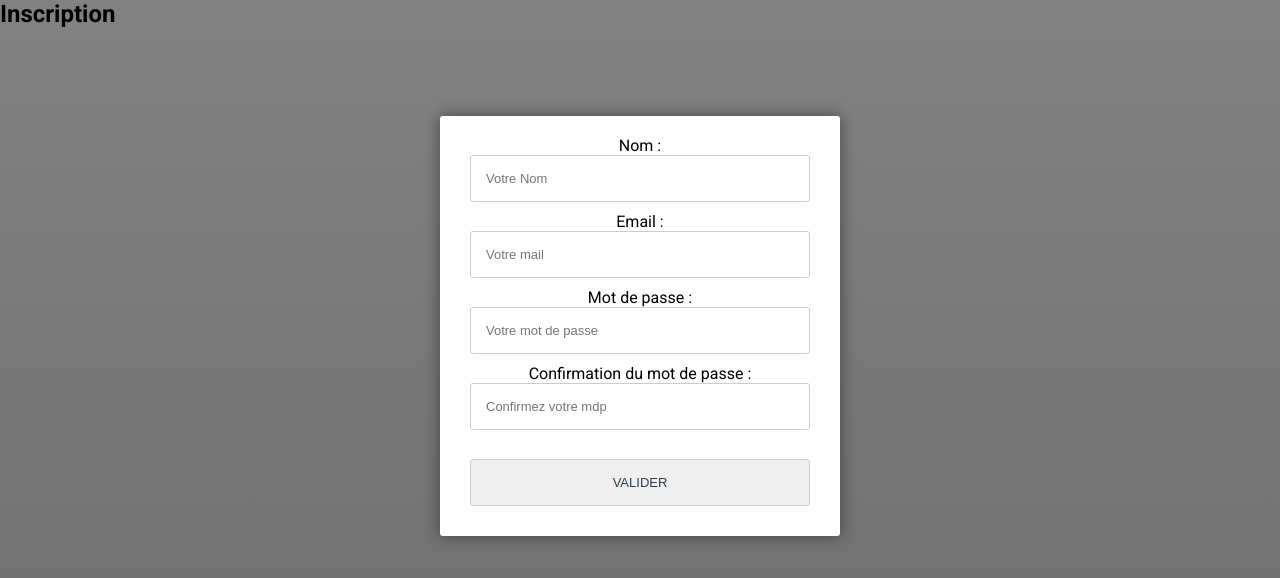
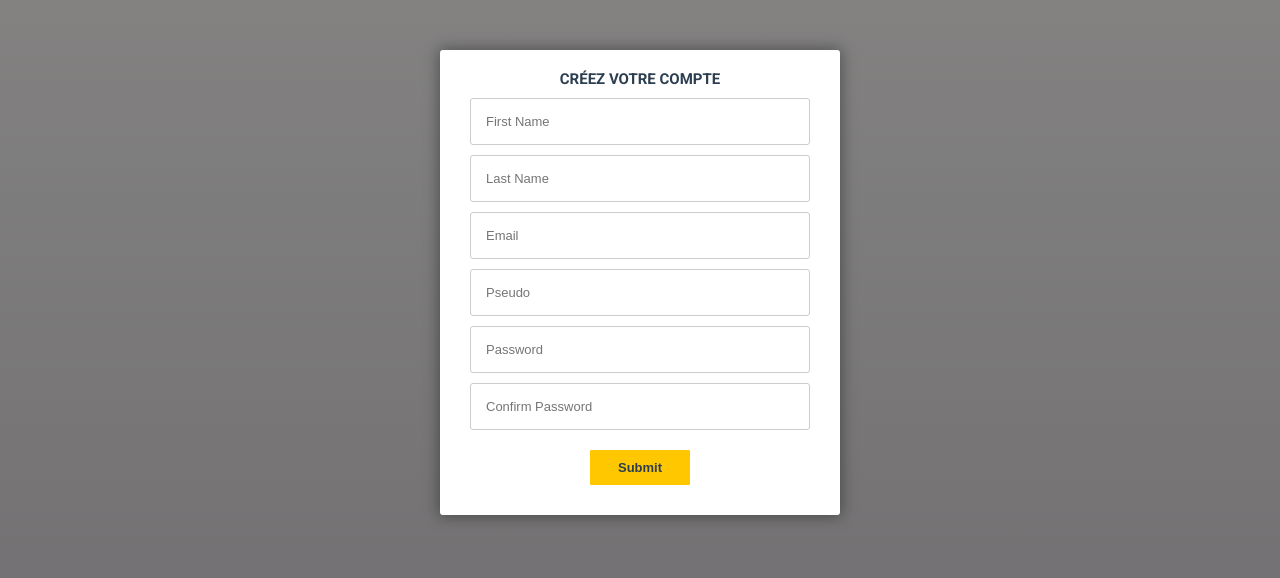
Before and after one commit to NathanGenne/RSS-feed-aggregator, a PHP site: page /newAccount/phase1 in a window 1280 px wide. Shown: the top 578 px of the page. Run offline with PHP 8.4, Linux system fonts and the light colour scheme.

Commit message:
email send

```diff
--- a/controllers/ControllerNewAccount.php
+++ b/controllers/ControllerNewAccount.php
@@ -50,6 +50,64 @@
             }
         }
 
+        public function setNewAccount(){
 
+            require './models/modelNewAccount.php';
+
+            if(isset($_POST['submit'])) {
+
+                if(!empty($_POST['username']) && !empty($_POST['mail']) && !empty($_POST['pwd']) && !empty($_POST['pwd2']) && !empty($_POST['firstname']) && !empty($_POST['lastname'])) {
+                    $username = htmlspecialchars($_POST['username']);
+                    $user_mail = htmlspecialchars($_POST['mail']);
+                    $pwd = sha1($_POST['pwd']);
+                    $pwd2 = sha1($_POST['pwd2']);
+                    $firstname = htmlspecialchars($_POST['firstname']);
+                    $lastname = htmlspecialchars($_POST['lastname']);
+
+                    $model = new modelNewAccount();
+                    if(filter_var($user_mail, FILTER_VALIDATE_EMAIL)) {
+                        // Fonction vérifiant l'existance du mail entré en paramètre
+                        $mailexist =  $model->get_user_by_mail($user_mail);
+                        // Si le mail n'existe pas :
+                        if(!$mailexist) {
+                            // Si les mots de passe ne sont pas cohérents :
+                            if($pwd == $pwd2) {
+                                // On génère une clé unique à chaque utilisateur
+                                $key = uniqid();
+                                echo $key;
+                                $model->add_user($username, $user_mail, $pwd, $firstname, $lastname, $key, uniqid());
+
+                                $header="MIME-Version: 1.0\r\n";
+                                $header.='From:"<test.rhode@gmail.com>'."\n";
+                                $header.='Content-Type:text/html; charset="uft-8"'."\n";
+                                $header.='Content-Transfer-Encoding: 8bit';
+                                $message='
+                                <html>
+                                <body>
+                                    <div align="center">
+                                        <a href="http://127.0.0.1/rss_feed_aggregator.test/confirmation.php?username='.urlencode($username).'&key='.$key.'">Confirmez votre compte !</a>
+                                    </div>
+                                </body>
+                                </html>
+                                ';
+                                mail($mail, "Confirmation de compte", $message, $header);
+                                $_SESSION['newAccountError'] = "Votre compte a bien été créé ! <a href=\"connexion.php\">Me connecter</a>";
+                                header('Location: viewConfirmation.php');
+
+                            } else {
+                                $_SESSION['newAccountError'] = "Vos mots de passes ne correspondent pas !";
+                            }
+                        } else {
+                            $_SESSION['newAccountError'] = "Adresse mail déjà utilisée !";
+                        }
+                    } else {
+                        $_SESSION['newAccountError'] = "Votre adresse mail n'est pas valide !";
+                    }
+            } else {
+               $_SESSION['newAccountError'] = "Tous les champs doivent être complétés !";
+            }
+        }
+        header('Location: ./phase1');
+    }
 
 }
--- a/views/viewHome.php
+++ b/views/viewHome.php
@@ -1,5 +1,5 @@
 <?php
-    $topics = ["bresil","sport","politique","emploi","livres"];
+    $topics = ["international","europe","bresil","sport","politique","emploi","livres"];
 ?>
 <!DOCTYPE html>
 <html lang="fr">
--- a/views/viewNewAccount1.php
+++ b/views/viewNewAccount1.php
@@ -10,36 +10,23 @@
 </head>
 
 <body>
-    <h2 class="">Inscription</h2>
-         <br /><br />
-         <!-- formualaire de connexion  -->
-         <form id="msform" method="POST" action = "./verify">
-         <fieldset>
-                     <label for="pseudo">Nom :</label>
-                     <input type="text" placeholder="Votre Nom" id="pseudo" name="pseudo" value="<?php if(isset($user_nom)) { echo $user_nom; } ?>" />
-                     <label for="mail">Email :</label>
-                     <input type="email" placeholder="Votre mail" id="mail" name="mail" value="<?php if(isset($mail)) { echo $mail; } ?>" />
-                     <label for="mdp">Mot de passe :</label>
-                     <input type="password" placeholder="Votre mot de passe" id="mdp" name="mdp" />
-                     <label for="mdp2">Confirmation du mot de passe :</label>
-                     <input type="password" placeholder="Confirmez votre mdp" id="mdp2" name="mdp2" />
-                     <p class = "error"><?php if(isset($_SESSION['new_account_error'])) { echo $_SESSION['new_account_error']; } ?></p>
+    <form id="msform" action = "./verify" method = "post">
+        <!-- fieldsets -->
+        <fieldset>
+            <h2 class="fs-title">Créez votre compte</h2>
+            <input type="text" name="fname" placeholder="First Name" />
+            <input type="text" name="lname" placeholder="Last Name" />
+            <input type="text" name="email" placeholder="Email" />
+            <input type="text" name="username" placeholder="Pseudo" />
+            <input type="password" name="pass" placeholder="Password" />
+            <input type="password" name="cpass" placeholder="Confirm Password" />
+            <p class = "error"><?php if(isset($_SESSION['new_account_error'])) { echo $_SESSION['new_account_error']; } ?></p>
 
-                     <br />
-                     <input type="submit" name="forminscription" value="VALIDER" />
-                     </fieldset>
-         </form>
-         <?php
-         if(isset($erreur))
-         {
-            echo '<font color="red">'.$erreur."</font>";
-         }
-         ?>
-
-<script async src="script.js"></script>
-
-
-
+            <!-- btn  -->
+            <!-- <input type="button" name="previous" class="previous action-button" value="Previous" /> -->
+            <input type="submit" name="submit" class="submit action-button" value="Submit" />
+        </fieldset>
+    </form>
 </body>
 
 </html>
```
Also changed, not shown: models/modelNewAccount.php (+27 -12 lines).
